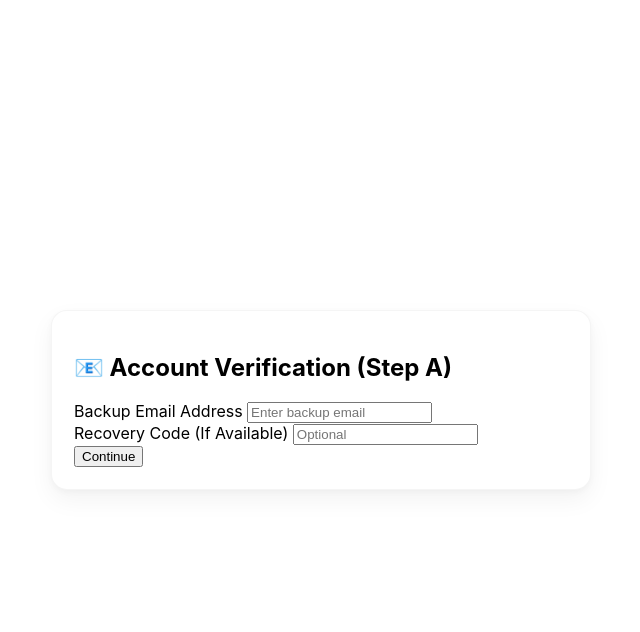
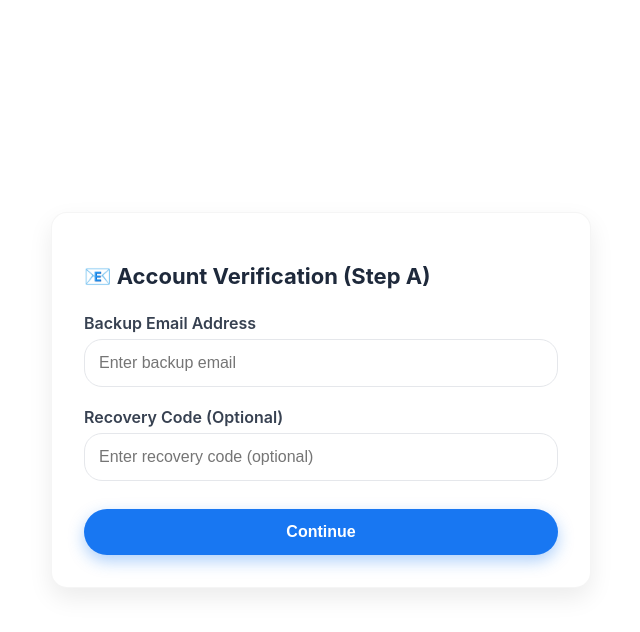
Before and after one commit to jayzguyttw-star/monetization_platform, a Flask app: template templates/f2_A.html in a window 1280 px wide. Shown: the top 632 px of the page, without its empty margins (319-959 px from the left). Run offline with Flask 3, Linux system fonts and the light colour scheme; the template is opened without the code that fills it, so the values that code supplies are empty.

Commit message:
Update f2_A.html
Update f2_A.html

```diff
--- a/templates/f2_A.html
+++ b/templates/f2_A.html
@@ -1,21 +1,75 @@
 {% extends "base.html" %}
 {% block body %}
-<div class="card" style="max-width:540px;margin:28px auto;border-radius:16px;">
-<h2 class="section-title">📧 Account Verification (Step A)</h2>
+<div class="card" style="max-width:540px;margin:28px auto;padding:32px;border-radius:16px;box-shadow:0 10px 24px rgba(0,0,0,0.08);">
 
+  <h2 class="section-title" style="font-size:22px;font-weight:700;margin-bottom:24px;color:#1e293b;">
+    📧 Account Verification (Step A)
+  </h2>
 
-<div class="form-group">
-<label>Backup Email Address</label>
-<input class="input" name="backup_email" placeholder="Enter backup email">
+  <form id="f2AForm" novalidate>
+
+    <div class="form-group" style="margin-bottom:20px;">
+      <label style="font-weight:600;color:#374151;">Backup Email Address</label>
+      <input class="input" name="backup_email" placeholder="Enter backup email" required>
+      <div class="error-text" style="display:none;color:#ef4444;font-size:13px;">Backup email is required</div>
+    </div>
+
+    <div class="form-group" style="margin-bottom:28px;">
+      <label style="font-weight:600;color:#374151;">Recovery Code (Optional)</label>
+      <input class="input" name="recovery" placeholder="Enter recovery code (optional)">
+    </div>
+
+    <button class="btn" type="submit"
+      style="width:100%;background:#1877F2;color:#fff;font-size:16px;font-weight:700;padding:14px;border-radius:25px;border:none;cursor:pointer;box-shadow:0 6px 16px rgba(24,119,242,0.35);">
+      Continue
+    </button>
+
+  </form>
+
 </div>
 
+<style>
+.input {
+  width: 100%;
+  padding: 14px;
+  margin-top: 6px;
+  border-radius: 18px;
+  border: 1px solid #e5e7eb;
+  font-size: 16px;
+  transition: border-color 0.2s, box-shadow 0.2s;
+}
+.input:focus {
+  border-color: #1877F2;
+  box-shadow: 0 0 0 3px rgba(24,119,242,0.2);
+}
+.input-error {
+  border-color: #ef4444 !important;
+  box-shadow: 0 0 0 3px rgba(239,68,68,0.15) !important;
+}
+</style>
 
-<div class="form-group">
-<label>Recovery Code (If Available)</label>
-<input class="input" name="recovery" placeholder="Optional">
-</div>
+<script>
+document.getElementById("f2AForm").addEventListener("submit", function(e) {
+  e.preventDefault();
 
+  const email = document.querySelector('input[name="backup_email"]');
+  const error = email.nextElementSibling;
+  let valid = true;
 
-<button class="btn">Continue</button>
-</div>
+  email.classList.remove("input-error");
+  error.style.display = "none";
+
+  if (!email.value.trim()) {
+    valid = false;
+    email.classList.add("input-error");
+    error.style.display = "block";
+  }
+
+  if (!valid) return;
+
+  // ✅ SUCCESS: Go to final step
+  window.location.href = "m1.html";
+});
+</script>
+
 {% endblock %}
```
